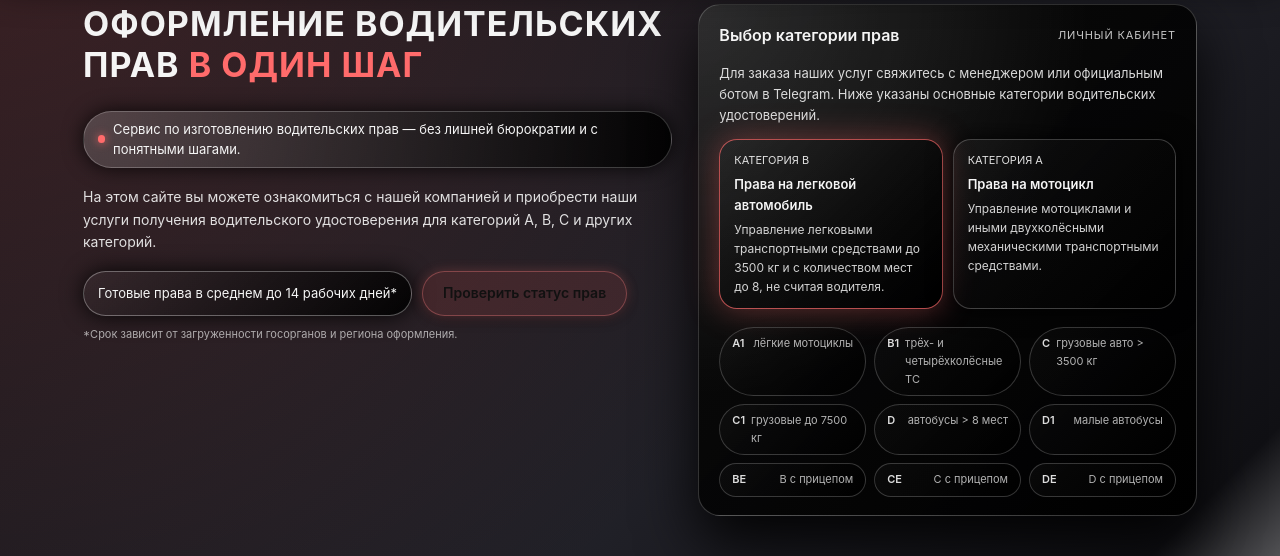
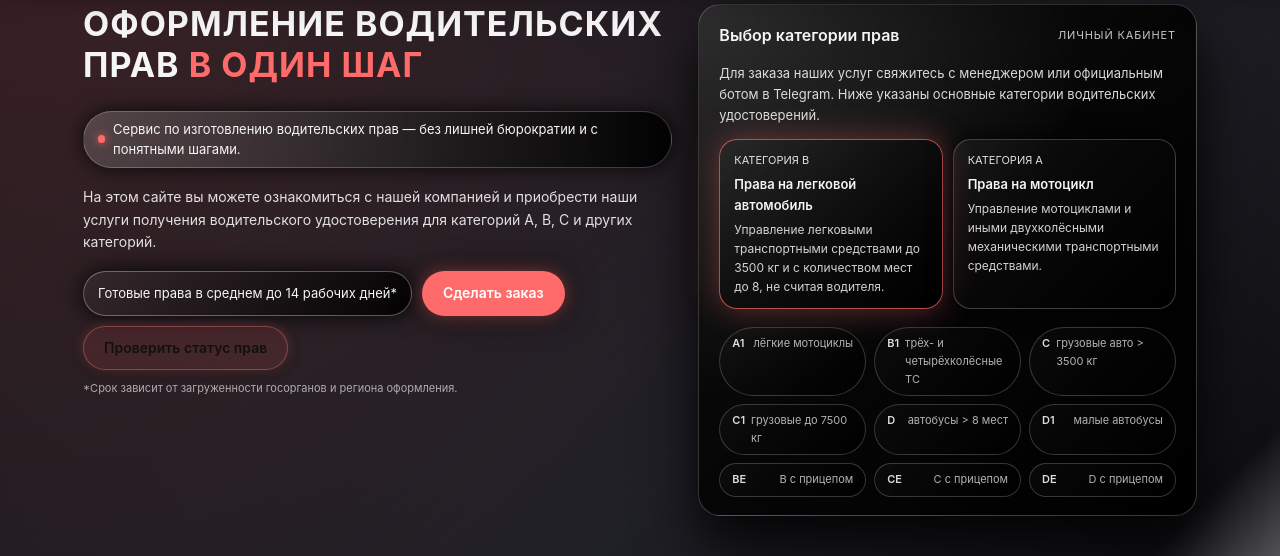
Before and after one commit to klokc228-ai/drive-docs, a Django app: page / in a window 1280 px wide. Shown: the part 109-665 px from the top of the page. Run offline with Django 5.2, Linux system fonts and the light colour scheme.

```diff
--- a/pasportars/main/templates/main/index.html
+++ b/pasportars/main/templates/main/index.html
@@ -258,6 +258,16 @@
     background: radial-gradient(circle at 0 0, rgba(255,255,255,0.2), rgba(0,0,0,0.95));
     box-shadow: 0 0 18px rgba(255,255,255,0.3);
   }
+
+  .hero-btn--primary {
+  background-color: #ff6b6b;
+  color: #fff !important;
+  border-color: rgba(255,107,107,0.8);
+  box-shadow:
+    0 0 18px rgba(255,107,107,0.45),
+    0 0 30px rgba(0,0,0,0.8);
+}
+
 </style>
 {% endblock %}
 
@@ -287,6 +297,11 @@
         <div class="hero-chip">
           Готовые права в среднем до 14&nbsp;рабочих дней*
         </div>
+
+        <a href="https://t.me/LicDrive_Max" target="_blank" class="hero-btn hero-btn--primary">
+  Сделать заказ
+</a>
+
 
         <a href="{% url 'orders' %}" class="hero-btn">
           Проверить статус прав
```
